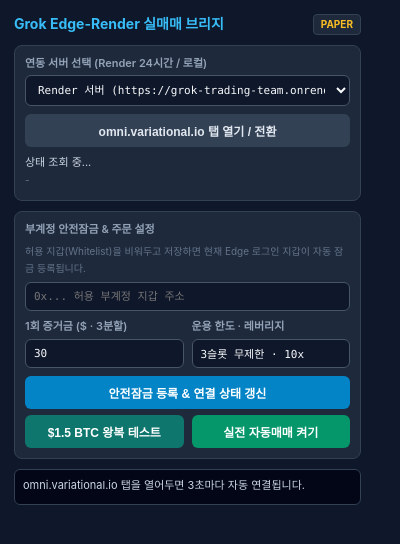
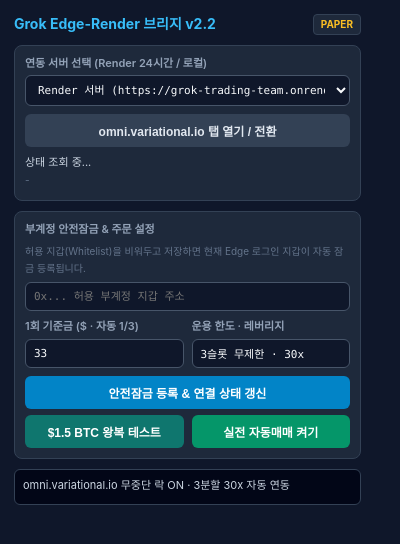
Before and after one commit to shortbetofohsun/grok-trading-team, a browser extension: page edge-session-bridge/popup.html in a window 400 px wide. Drawn offline with Linux system fonts and the light colour scheme.

Commit message:
fix(bridge+exec): upgrade v2.2 sticky session, true 3-split & 30x leverage (edge-session-bridge/popup.html)

```diff
--- a/edge-session-bridge/popup.html
+++ b/edge-session-bridge/popup.html
@@ -118,7 +118,7 @@
 </head>
 <body>
   <div class="title-row">
-    <h1>Grok Edge-Render 실매매 브리지</h1>
+    <h1>Grok Edge-Render 브리지 v2.2</h1>
     <span id="modeBadge" class="badge">PAPER</span>
   </div>
 
@@ -139,12 +139,12 @@
     <input type="text" id="allowedAddr" placeholder="0x... 허용 부계정 지갑 주소" style="margin-top:5px;" />
     <div class="row2">
       <div>
-        <span class="label">1회 증거금 ($ · 3분할)</span>
-        <input type="number" id="orderMargin" min="1" step="1" value="30" />
+        <span class="label">1회 기준금 ($ · 자동 1/3)</span>
+        <input type="number" id="orderMargin" min="1" step="1" value="33" />
       </div>
       <div>
         <span class="label">운용 한도 · 레버리지</span>
-        <input type="text" id="maxCapDisplay" value="3슬롯 무제한 · 10x" disabled />
+        <input type="text" id="maxCapDisplay" value="3슬롯 무제한 · 30x" disabled />
         <input type="hidden" id="maxCap" value="0" />
       </div>
     </div>
@@ -155,7 +155,7 @@
     </div>
   </div>
 
-  <div id="msgBox" class="msg">omni.variational.io 탭을 열어두면 3초마다 자동 연결됩니다.</div>
+  <div id="msgBox" class="msg">omni.variational.io 무중단 락 ON · 3분할 30x 자동 연동</div>
 
   <script src="popup.js"></script>
 </body>
```
